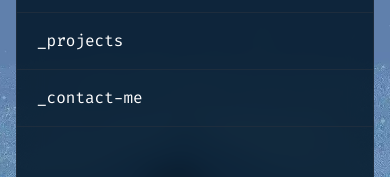
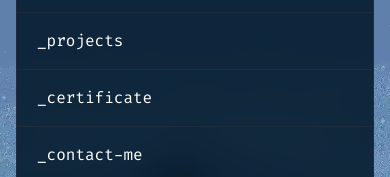
Before and after one commit to OmTegar/OmTegar-site, a React (Create React App) app: page / in a window 390 px wide. Both pictures are taken after a click on the button 358 px from the left and 45 px from the top of the page. Shown: the part 176-353 px from the top of the page. Built offline with nearby package versions, Linux system fonts and the light colour scheme.

Commit message:
update bug navbar mobile

```diff
--- a/src/components/Layout.jsx
+++ b/src/components/Layout.jsx
@@ -186,6 +186,19 @@ export default function Layout({ children, setIsNavbar, isNavbar }) {
                 </button>
                 <button
                   className={`px-5 py-4 border-b  transition-all w-full text-left ${
+                    isNavbar === "certificate"
+                      ? "border-b-2 border-[#FEA55F] text-white"
+                      : "border-b-[#1E2D3D]"
+                  }`}
+                  onClick={() => {
+                    setIsNavbar("certificate");
+                    setNavbar(false);
+                  }}
+                >
+                  _certificate
+                </button>
+                <button
+                  className={`px-5 py-4 border-b  transition-all w-full text-left ${
                     isNavbar === "contact-me"
                       ? "border-b-2 border-[#FEA55F] text-white"
                       : "border-b-[#1E2D3D]"
```
